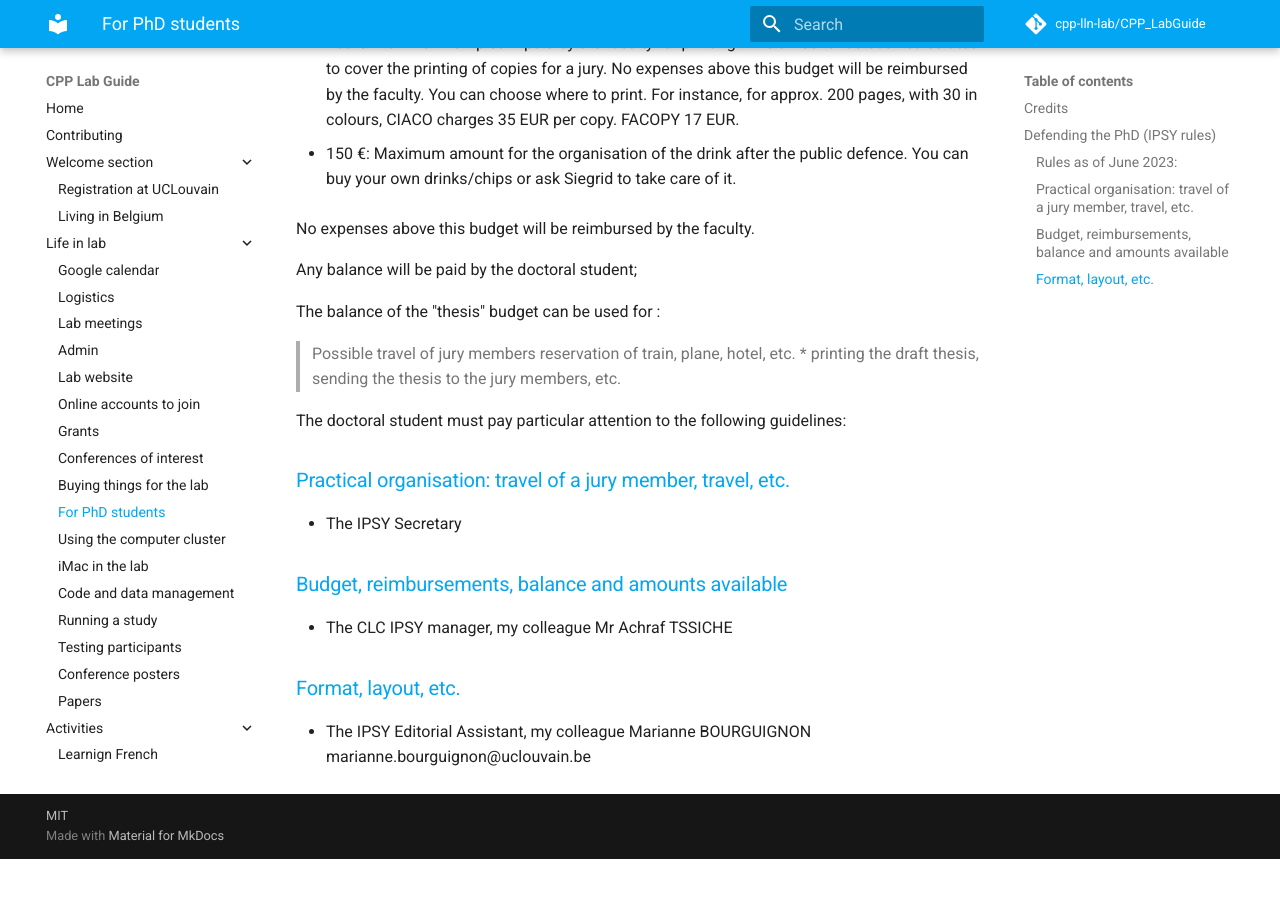
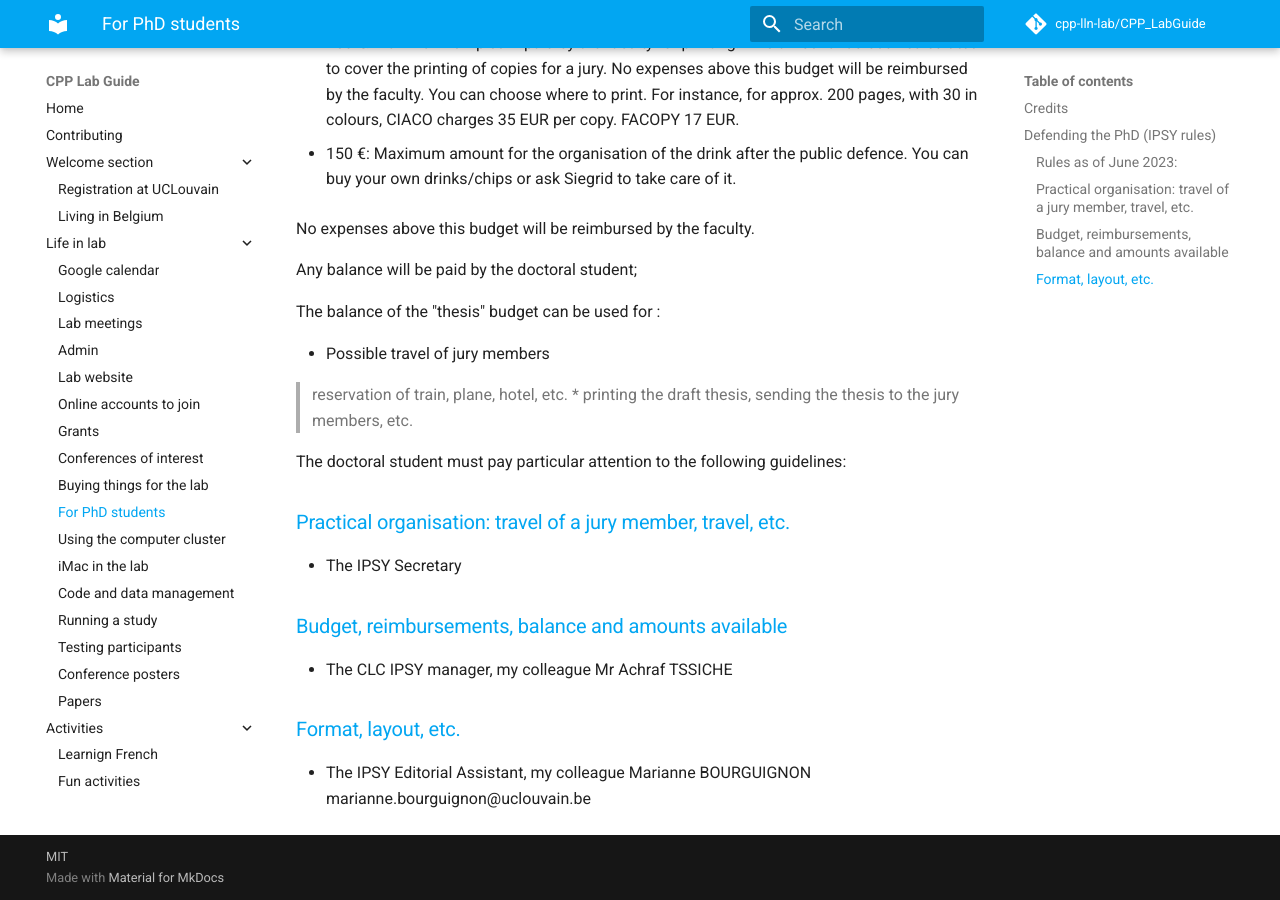
Before and after one commit to cpp-lln-lab/CPP_LabGuide, an MkDocs documentation site: the page built from doc/for_phd_students.md, in a window 1280 px wide and 900 px high, scrolled down 846 px. Built offline with MkDocs 1.6.1 and Material for MkDocs 9.7.7, drawn with Linux system fonts in a browser that asks for light colours; comment, search, counter and statistics services are not loaded; before the commit the page ends 1705 px from its top, so only the background shows below that.

```diff
--- a/doc/for_phd_students.md
+++ b/doc/for_phd_students.md
@@ -41,7 +41,8 @@ Any balance will be paid by the doctoral student;
 
 The balance of the "thesis" budget can be used for :
 
-> Possible travel of jury members
+* Possible travel of jury members
+
 > reservation of train, plane, hotel, etc.
 * printing the draft thesis, sending the thesis to the jury members, etc.
 
```
